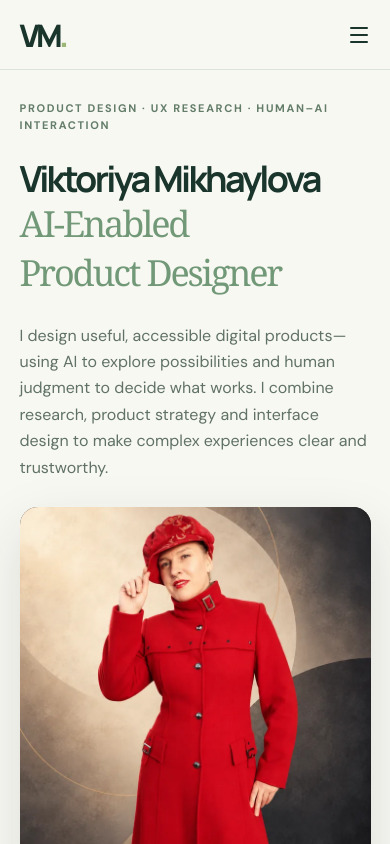
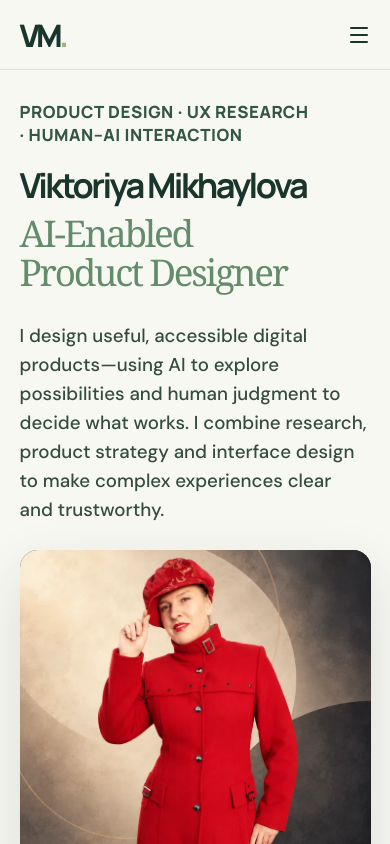
Before and after one commit to viktoriyamik/vik-portfolio, a React (Vite) app: page / in a window 390 px wide. Shown: the top 844 px of the page. Built offline with nearby package versions, Linux system fonts and the light colour scheme.

Commit message:
Enlarge AI-enabled hero role, positioning line and introduction responsively

```diff
--- a/src/App.css
+++ b/src/App.css
@@ -153,3 +153,48 @@
   }
   .intro.intro--portrait .hero-portrait img { object-position: center 18%; }
 }
+
+/* AI-enabled portfolio hero — readable editorial hierarchy across desktop and mobile. */
+.intro.intro--portrait .intro-copy > .overline {
+  display: block;
+  width: 100%;
+  max-width: 100%;
+  margin: 0 0 16px;
+  color: #345743;
+  font-family: Manrope, sans-serif;
+  font-size: clamp(1.125rem, 1.65vw, 1.55rem);
+  line-height: 1.38;
+  font-weight: 800;
+  letter-spacing: .045em;
+  text-wrap: balance;
+}
+.intro.intro--portrait .intro-copy h1 {
+  margin: 20px 0 28px;
+  line-height: 1.08;
+}
+.intro.intro--portrait .intro-copy h1 em {
+  display: block;
+  margin-top: 10px;
+  color: #638c6b;
+  font: 400 clamp(2.7rem, 4vw, 4.65rem)/1.08 Georgia, serif;
+  letter-spacing: -.06em;
+}
+.intro.intro--portrait .intro-copy > p:last-child {
+  max-width: 36ch;
+  font-size: clamp(1.24rem, 1.7vw, 1.6rem);
+  line-height: 1.5;
+  font-weight: 500;
+  color: #354c3d;
+  text-wrap: pretty;
+}
+@media (max-width: 980px) {
+  .intro.intro--portrait .intro-copy > .overline { font-size: clamp(1.12rem, 2.8vw, 1.45rem); }
+  .intro.intro--portrait .intro-copy h1 em { font-size: clamp(2.65rem, 5.6vw, 4rem); }
+  .intro.intro--portrait .intro-copy > p:last-child { max-width: 46ch; }
+}
+@media (max-width: 600px) {
+  .intro.intro--portrait .intro-copy > .overline { font-size: clamp(1.05rem, 4vw, 1.3rem); letter-spacing: .03em; }
+  .intro.intro--portrait .intro-copy h1 { font-size: clamp(2.15rem, 8.4vw, 3.4rem); }
+  .intro.intro--portrait .intro-copy h1 em { font-size: clamp(2.3rem, 8vw, 3.3rem); }
+  .intro.intro--portrait .intro-copy > p:last-child { font-size: clamp(1.17rem, 4.3vw, 1.38rem); line-height: 1.55; max-width: 100%; }
+}
```
